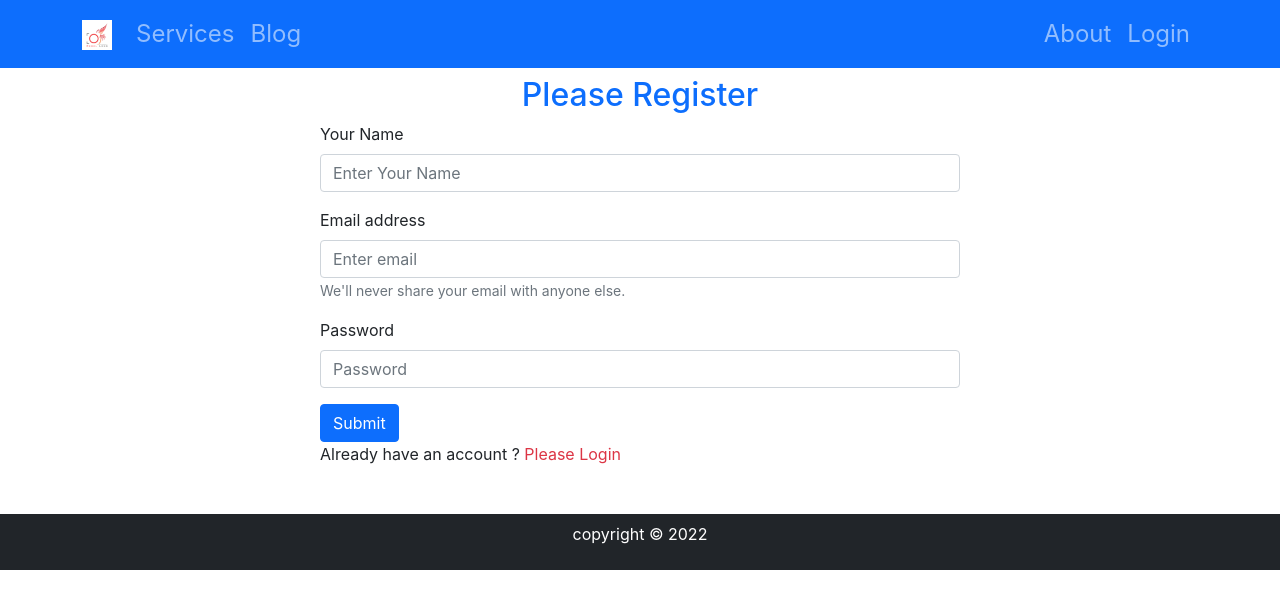
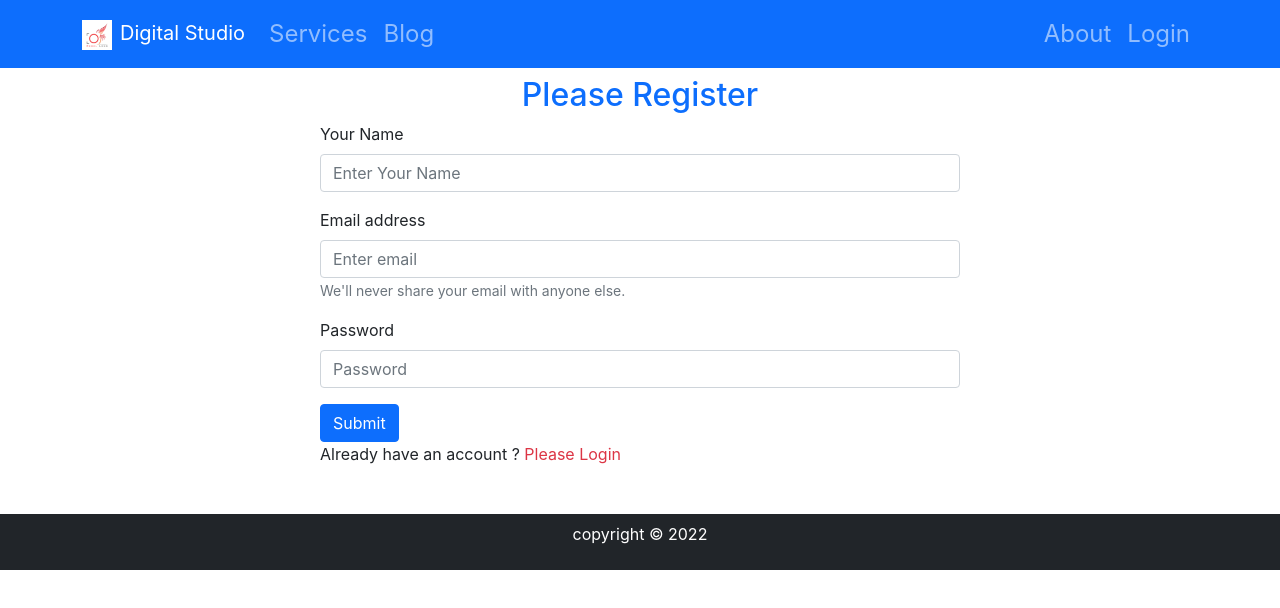
Before and after one commit to raju120405/Digital-studio--independent-service-provider, a React (Create React App) app: page /register in a window 1280 px wide. Shown: the top 608 px of the page. Built offline with nearby package versions, Linux system fonts and the light colour scheme.

Commit message:
login workink

```diff
--- a/public/index.html
+++ b/public/index.html
@@ -26,7 +26,7 @@
       work correctly both with client-side routing and a non-root public URL.
       Learn how to configure a non-root public URL by running `npm run build`.
     -->
-    <title>Digital Photography studio</title>
+    <title>Digital Studio</title>
   </head>
   <body>
     <noscript>You need to enable JavaScript to run this app.</noscript>
--- a/src/Pages/Shared/Header/Header.js
+++ b/src/Pages/Shared/Header/Header.js
@@ -8,7 +8,7 @@ const Header = () => {
 
       <Navbar collapseOnSelect expand="lg" sticky='top' bg="primary" variant="dark">
         <Container>
-          <Navbar.Brand as={Link} to="/"><img height={30} src={logo} alt="" /></Navbar.Brand>
+          <Navbar.Brand as={Link} to="/home"><img height={30} src={logo} alt="" /><span className='ms-2'>Digital Studio</span></Navbar.Brand>
           <Navbar.Toggle aria-controls="responsive-navbar-nav" />
           <Navbar.Collapse id="responsive-navbar-nav">
             <Nav className="me-auto fs-4">
--- a/src/Pages/Shared/Login/Login.js
+++ b/src/Pages/Shared/Login/Login.js
@@ -1,8 +1,13 @@
+
+import { signInWithEmailAndPassword,getAuth } from 'firebase/auth';
 import React, { useRef } from 'react';
 import { Button, Form } from 'react-bootstrap';
 import { Link, useNavigate } from 'react-router-dom';
+import app from '../../../firebase.init';
+
 
 const Login = () => {
+    const auth = getAuth(app)
     const emailRef = useRef('');
     const passwordRef = useRef('')
     const navigate= useNavigate()
@@ -11,6 +16,16 @@ const Login = () => {
         const email = emailRef.current.value;
         const password = passwordRef.current.value;
         console.log(email, password)
+        signInWithEmailAndPassword(auth, email, password)
+        .then(result => {
+            const user = result.user;
+            console.log(user);
+
+        })
+        .catch(error => {
+            console.error(error)
+
+        })
     }
     const navigateRegister=event=>{
         navigate('/register')
--- a/src/Pages/Shared/Login/Register/Register.js
+++ b/src/Pages/Shared/Login/Register/Register.js
@@ -1,4 +1,4 @@
-import React, { useRef } from 'react';
+import React, { useRef, useState } from 'react';
 import { Button, Form } from 'react-bootstrap';
 import { Link, useNavigate } from 'react-router-dom';
 import app from '../../../../firebase.init';
@@ -9,35 +9,38 @@ import { createUserWithEmailAndPassword, getAuth } from "firebase/auth";
 const Register = () => {
     const auth = getAuth(app)
 
-    const nameRef= useRef('');
+    const nameRef = useRef('');
     const emailRef = useRef('');
     const passwordRef = useRef('');
-    const navigate=useNavigate();
-    const navigateLogin = ()=>{
+    const navigate = useNavigate();
+    const navigateLogin = () => {
         navigate('/login')
     }
-    const handleRegister = event =>{
+    const handleRegister = event => {
         event.preventDefault();
-        const name= nameRef.current.value;
+
+        const name = nameRef.current.value;
         const email = emailRef.current.value;
         const password = passwordRef.current.value;
-        console.log(email,password)
-      createUserWithEmailAndPassword(auth,email,password)
-      .then(result=>{
-          const user=result.user;
-          console.log(user);
-      })
-      .catch(error=>{
-          console.error(error)
-      })
+        console.log(email, password)
+        createUserWithEmailAndPassword(auth, email, password)
+            .then(result => {
+                const user = result.user;
+                // console.log(user);
+
+            })
+            .catch(error => {
+                console.error(error)
+
+            })
     }
     return (
         <div className='w-50 mx-auto'>
             <h2 className='text-primary text-center mt-2'>Please Register</h2>
-            <Form onSubmit={handleRegister}>
+            <Form  onSubmit={handleRegister}>
                 <Form.Group className="mb-3" controlId="formBasicEmail">
                     <Form.Label>Your Name</Form.Label>
-                    <Form.Control ref={nameRef} type="text" placeholder="Enter Your Name"  />
+                    <Form.Control ref={nameRef} type="text" placeholder="Enter Your Name" />
 
                 </Form.Group>
                 <Form.Group className="mb-3" controlId="formBasicEmail">
@@ -46,11 +49,13 @@ const Register = () => {
                     <Form.Text className="text-muted">
                         We'll never share your email with anyone else.
                     </Form.Text>
+
                 </Form.Group>
 
                 <Form.Group className="mb-3" controlId="formBasicPassword">
                     <Form.Label>Password</Form.Label>
                     <Form.Control ref={passwordRef} type="password" placeholder="Password" required />
+
                 </Form.Group>
 
                 <Button variant="primary" type="submit">
```
